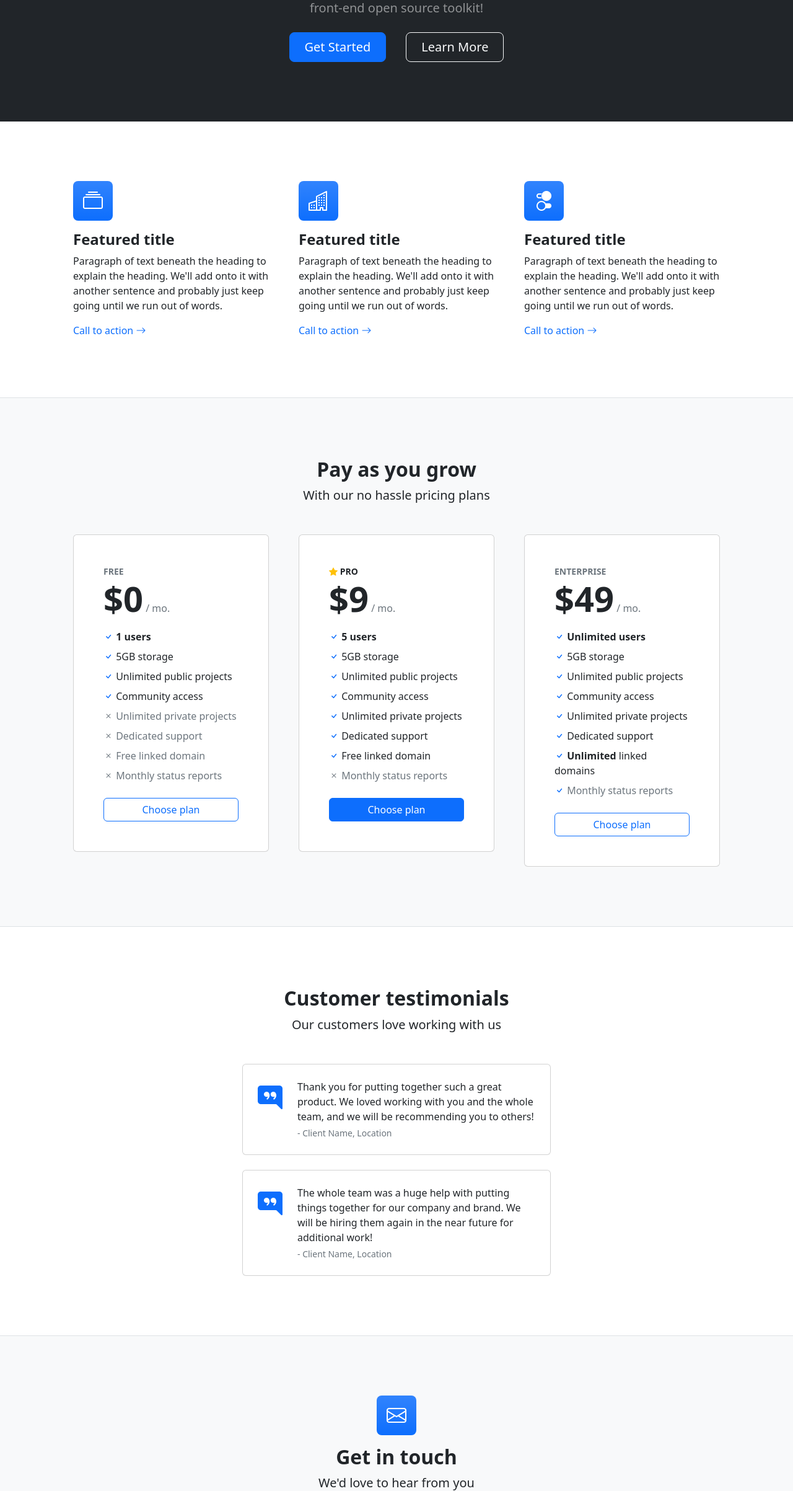
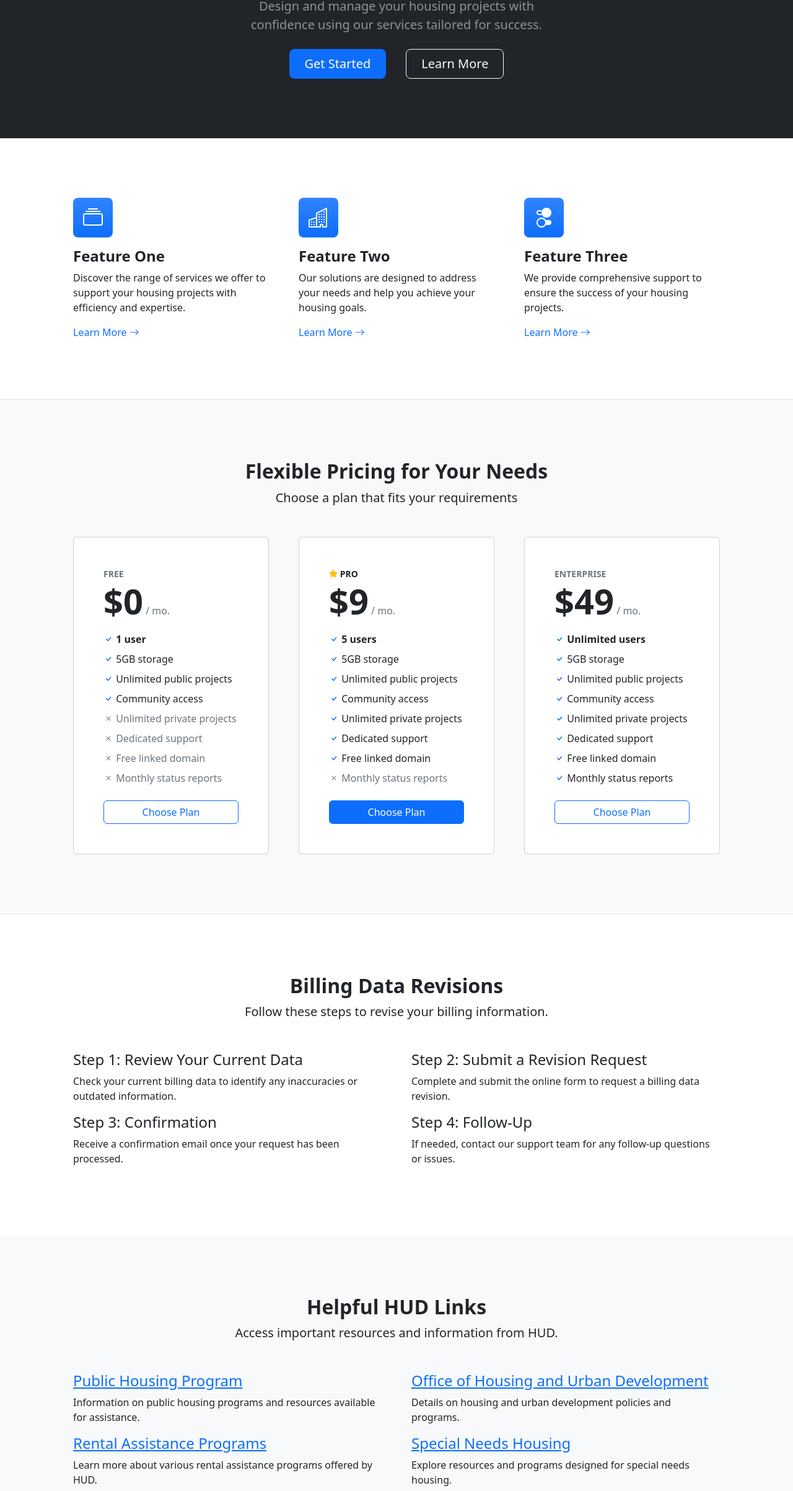
Before and after one commit to HOUSING-NEI/NEI, a plain HTML site: page index.html in a window 1280 px wide. Shown: the part 395-2800 px from the top of the page at 62% size. Drawn offline with nearby package versions, Linux system fonts and the light colour scheme.

Commit message:
Update index.html

```diff
--- a/index.html
+++ b/index.html
@@ -5,7 +5,7 @@
         <meta name="viewport" content="width=device-width, initial-scale=1, shrink-to-fit=no" />
         <meta name="description" content="" />
         <meta name="author" content="" />
-        <title>Business Frontpage - Start Bootstrap Template</title>
+        <title>Housing Agency Esperanza - Nueva Esperanza Intermediary</title>
         <!-- Favicon-->
         <link rel="icon" type="image/x-icon" href="assets/favicon.ico" />
         <!-- Bootstrap icons-->
@@ -17,7 +17,7 @@
         <!-- Responsive navbar-->
         <nav class="navbar navbar-expand-lg navbar-dark bg-dark">
             <div class="container px-5">
-                <a class="navbar-brand" href="#!">Start Bootstrap</a>
+                <a class="navbar-brand" href="#!">Housing Agency Esperanza</a>
                 <button class="navbar-toggler" type="button" data-bs-toggle="collapse" data-bs-target="#navbarSupportedContent" aria-controls="navbarSupportedContent" aria-expanded="false" aria-label="Toggle navigation"><span class="navbar-toggler-icon"></span></button>
                 <div class="collapse navbar-collapse" id="navbarSupportedContent">
                     <ul class="navbar-nav ms-auto mb-2 mb-lg-0">
@@ -25,6 +25,8 @@
                         <li class="nav-item"><a class="nav-link" href="#!">About</a></li>
                         <li class="nav-item"><a class="nav-link" href="#!">Contact</a></li>
                         <li class="nav-item"><a class="nav-link" href="#!">Services</a></li>
+                        <li class="nav-item"><a class="nav-link" href="#billing">Billing Revisions</a></li>
+                        <li class="nav-item"><a class="nav-link" href="#hud-links">Helpful HUD Links</a></li>
                     </ul>
                 </div>
             </div>
@@ -35,8 +37,8 @@
                 <div class="row gx-5 justify-content-center">
                     <div class="col-lg-6">
                         <div class="text-center my-5">
-                            <h1 class="display-5 fw-bolder text-white mb-2">Present your business in a whole new way</h1>
-                            <p class="lead text-white-50 mb-4">Quickly design and customize responsive mobile-first sites with Bootstrap, the world’s most popular front-end open source toolkit!</p>
+                            <h1 class="display-5 fw-bolder text-white mb-2">Empowering Your Journey with Nueva Esperanza Intermediary</h1>
+                            <p class="lead text-white-50 mb-4">Design and manage your housing projects with confidence using our services tailored for success.</p>
                             <div class="d-grid gap-3 d-sm-flex justify-content-sm-center">
                                 <a class="btn btn-primary btn-lg px-4 me-sm-3" href="#features">Get Started</a>
                                 <a class="btn btn-outline-light btn-lg px-4" href="#!">Learn More</a>
@@ -52,28 +54,28 @@
                 <div class="row gx-5">
                     <div class="col-lg-4 mb-5 mb-lg-0">
                         <div class="feature bg-primary bg-gradient text-white rounded-3 mb-3"><i class="bi bi-collection"></i></div>
-                        <h2 class="h4 fw-bolder">Featured title</h2>
-                        <p>Paragraph of text beneath the heading to explain the heading. We'll add onto it with another sentence and probably just keep going until we run out of words.</p>
+                        <h2 class="h4 fw-bolder">Feature One</h2>
+                        <p>Discover the range of services we offer to support your housing projects with efficiency and expertise.</p>
                         <a class="text-decoration-none" href="#!">
-                            Call to action
+                            Learn More
                             <i class="bi bi-arrow-right"></i>
                         </a>
                     </div>
                     <div class="col-lg-4 mb-5 mb-lg-0">
                         <div class="feature bg-primary bg-gradient text-white rounded-3 mb-3"><i class="bi bi-building"></i></div>
-                        <h2 class="h4 fw-bolder">Featured title</h2>
-                        <p>Paragraph of text beneath the heading to explain the heading. We'll add onto it with another sentence and probably just keep going until we run out of words.</p>
+                        <h2 class="h4 fw-bolder">Feature Two</h2>
+                        <p>Our solutions are designed to address your needs and help you achieve your housing goals.</p>
                         <a class="text-decoration-none" href="#!">
-                            Call to action
+                            Learn More
                             <i class="bi bi-arrow-right"></i>
                         </a>
                     </div>
                     <div class="col-lg-4">
                         <div class="feature bg-primary bg-gradient text-white rounded-3 mb-3"><i class="bi bi-toggles2"></i></div>
-                        <h2 class="h4 fw-bolder">Featured title</h2>
-                        <p>Paragraph of text beneath the heading to explain the heading. We'll add onto it with another sentence and probably just keep going until we run out of words.</p>
+                        <h2 class="h4 fw-bolder">Feature Three</h2>
+                        <p>We provide comprehensive support to ensure the success of your housing projects.</p>
                         <a class="text-decoration-none" href="#!">
-                            Call to action
+                            Learn More
                             <i class="bi bi-arrow-right"></i>
                         </a>
                     </div>
@@ -84,8 +86,8 @@
         <section class="bg-light py-5 border-bottom">
             <div class="container px-5 my-5">
                 <div class="text-center mb-5">
-                    <h2 class="fw-bolder">Pay as you grow</h2>
-                    <p class="lead mb-0">With our no hassle pricing plans</p>
+                    <h2 class="fw-bolder">Flexible Pricing for Your Needs</h2>
+                    <p class="lead mb-0">Choose a plan that fits your requirements</p>
                 </div>
                 <div class="row gx-5 justify-content-center">
                     <!-- Pricing card free-->
@@ -100,7 +102,7 @@
                                 <ul class="list-unstyled mb-4">
                                     <li class="mb-2">
                                         <i class="bi bi-check text-primary"></i>
-                                        <strong>1 users</strong>
+                                        <strong>1 user</strong>
                                     </li>
                                     <li class="mb-2">
                                         <i class="bi bi-check text-primary"></i>
@@ -131,7 +133,7 @@
                                         Monthly status reports
                                     </li>
                                 </ul>
-                                <div class="d-grid"><a class="btn btn-outline-primary" href="#!">Choose plan</a></div>
+                                <div class="d-grid"><a class="btn btn-outline-primary" href="#!">Choose Plan</a></div>
                             </div>
                         </div>
                     </div>
@@ -181,13 +183,13 @@
                                         Monthly status reports
                                     </li>
                                 </ul>
-                                <div class="d-grid"><a class="btn btn-primary" href="#!">Choose plan</a></div>
+                                <div class="d-grid"><a class="btn btn-primary" href="#!">Choose Plan</a></div>
                             </div>
                         </div>
                     </div>
                     <!-- Pricing card enterprise-->
                     <div class="col-lg-6 col-xl-4">
-                        <div class="card">
+                        <div class="card mb-5 mb-xl-0">
                             <div class="card-body p-5">
                                 <div class="small text-uppercase fw-bold text-muted">Enterprise</div>
                                 <div class="mb-3">
@@ -221,137 +223,105 @@
                                     </li>
                                     <li class="mb-2">
                                         <i class="bi bi-check text-primary"></i>
-                                        <strong>Unlimited</strong>
-                                        linked domains
+                                        Free linked domain
                                     </li>
-                                    <li class="text-muted">
+                                    <li class="mb-2">
                                         <i class="bi bi-check text-primary"></i>
                                         Monthly status reports
                                     </li>
                                 </ul>
-                                <div class="d-grid"><a class="btn btn-outline-primary" href="#!">Choose plan</a></div>
+                                <div class="d-grid"><a class="btn btn-outline-primary" href="#!">Choose Plan</a></div>
                             </div>
                         </div>
                     </div>
                 </div>
             </div>
         </section>
-        <!-- Testimonials section-->
-        <section class="py-5 border-bottom">
-            <div class="container px-5 my-5 px-5">
+        <!-- Billing Data Revisions section -->
+        <section class="py-5" id="billing">
+            <div class="container px-5 my-5">
                 <div class="text-center mb-5">
-                    <h2 class="fw-bolder">Customer testimonials</h2>
-                    <p class="lead mb-0">Our customers love working with us</p>
+                    <h2 class="fw-bolder">Billing Data Revisions</h2>
+                    <p class="lead mb-0">Follow these steps to revise your billing information.</p>
                 </div>
-                <div class="row gx-5 justify-content-center">
-                    <div class="col-lg-6">
-                        <!-- Testimonial 1-->
-                        <div class="card mb-4">
-                            <div class="card-body p-4">
-                                <div class="d-flex">
-                                    <div class="flex-shrink-0"><i class="bi bi-chat-right-quote-fill text-primary fs-1"></i></div>
-                                    <div class="ms-4">
-                                        <p class="mb-1">Thank you for putting together such a great product. We loved working with you and the whole team, and we will be recommending you to others!</p>
-                                        <div class="small text-muted">- Client Name, Location</div>
+                <div class="row gx-5">
+                    <div class="col-md-6">
+                        <h4>Step 1: Review Your Current Data</h4>
+                        <p>Check your current billing data to identify any inaccuracies or outdated information.</p>
                     </div>
+                    <div class="col-md-6">
+                        <h4>Step 2: Submit a Revision Request</h4>
+                        <p>Complete and submit the online form to request a billing data revision.</p>
                     </div>
+                    <div class="col-md-6">
+                        <h4>Step 3: Confirmation</h4>
+                        <p>Receive a confirmation email once your request has been processed.</p>
                     </div>
-                        </div>
-                        <!-- Testimonial 2-->
-                        <div class="card">
-                            <div class="card-body p-4">
-                                <div class="d-flex">
-                                    <div class="flex-shrink-0"><i class="bi bi-chat-right-quote-fill text-primary fs-1"></i></div>
-                                    <div class="ms-4">
-                                        <p class="mb-1">The whole team was a huge help with putting things together for our company and brand. We will be hiring them again in the near future for additional work!</p>
-                                        <div class="small text-muted">- Client Name, Location</div>
-                                    </div>
-                                </div>
-                            </div>
-                        </div>
+                    <div class="col-md-6">
+                        <h4>Step 4: Follow-Up</h4>
+                        <p>If needed, contact our support team for any follow-up questions or issues.</p>
                     </div>
                 </div>
             </div>
         </section>
-        <!-- Contact section-->
-        <section class="bg-light py-5">
-            <div class="container px-5 my-5 px-5">
+        <!-- Helpful HUD Links section -->
+        <section class="bg-light py-5 border-bottom" id="hud-links">
+            <div class="container px-5 my-5">
                 <div class="text-center mb-5">
-                    <div class="feature bg-primary bg-gradient text-white rounded-3 mb-3"><i class="bi bi-envelope"></i></div>
-                    <h2 class="fw-bolder">Get in touch</h2>
-                    <p class="lead mb-0">We'd love to hear from you</p>
+                    <h2 class="fw-bolder">Helpful HUD Links</h2>
+                    <p class="lead mb-0">Access important resources and information from HUD.</p>
                 </div>
-                <div class="row gx-5 justify-content-center">
-                    <div class="col-lg-6">
-                        <!-- * * * * * * * * * * * * * * *-->
-                        <!-- * * SB Forms Contact Form * *-->
-                        <!-- * * * * * * * * * * * * * * *-->
-                        <!-- This form is pre-integrated with SB Forms.-->
-                        <!-- To make this form functional, sign up at-->
-                        <!-- https://startbootstrap.com/solution/contact-forms-->
-                        <!-- to get an API token!-->
-                        <form id="contactForm" data-sb-form-api-token="API_TOKEN">
-                            <!-- Name input-->
-                            <div class="form-floating mb-3">
-                                <input class="form-control" id="name" type="text" placeholder="Enter your name..." data-sb-validations="required" />
-                                <label for="name">Full name</label>
-                                <div class="invalid-feedback" data-sb-feedback="name:required">A name is required.</div>
+                <div class="row gx-5">
+                    <div class="col-md-6">
+                        <h4><a href="https://www.hud.gov/program_offices/public_indian_housing/programs/ph" target="_blank">Public Housing Program</a></h4>
+                        <p>Information on public housing programs and resources available for assistance.</p>
                     </div>
-                            <!-- Email address input-->
-                            <div class="form-floating mb-3">
-                                <input class="form-control" id="email" type="email" placeholder="name@example.com" data-sb-validations="required,email" />
-                                <label for="email">Email address</label>
-                                <div class="invalid-feedback" data-sb-feedback="email:required">An email is required.</div>
-                                <div class="invalid-feedback" data-sb-feedback="email:email">Email is not valid.</div>
+                    <div class="col-md-6">
+                        <h4><a href="https://www.hud.gov/program_offices/housing/dfi" target="_blank">Office of Housing and Urban Development</a></h4>
+                        <p>Details on housing and urban development policies and programs.</p>
                     </div>
-                            <!-- Phone number input-->
-                            <div class="form-floating mb-3">
-                                <input class="form-control" id="phone" type="tel" placeholder="(123) 456-7890" data-sb-validations="required" />
-                                <label for="phone">Phone number</label>
-                                <div class="invalid-feedback" data-sb-feedback="phone:required">A phone number is required.</div>
+                    <div class="col-md-6">
+                        <h4><a href="https://www.hud.gov/topics/rental_assistance" target="_blank">Rental Assistance Programs</a></h4>
+                        <p>Learn more about various rental assistance programs offered by HUD.</p>
                     </div>
-                            <!-- Message input-->
-                            <div class="form-floating mb-3">
-                                <textarea class="form-control" id="message" type="text" placeholder="Enter your message here..." style="height: 10rem" data-sb-validations="required"></textarea>
-                                <label for="message">Message</label>
-                                <div class="invalid-feedback" data-sb-feedback="message:required">A message is required.</div>
-                            </div>
-                            <!-- Submit success message-->
-                            <!---->
-                            <!-- This is what your users will see when the form-->
-                            <!-- has successfully submitted-->
-                            <div class="d-none" id="submitSuccessMessage">
-                                <div class="text-center mb-3">
-                                    <div class="fw-bolder">Form submission successful!</div>
-                                    To activate this form, sign up at
-                                    <br />
-                                    <a href="https://startbootstrap.com/solution/contact-forms">https://startbootstrap.com/solution/contact-forms</a>
-                                </div>
-                            </div>
-                            <!-- Submit error message-->
-                            <!---->
-                            <!-- This is what your users will see when there is-->
-                            <!-- an error submitting the form-->
-                            <div class="d-none" id="submitErrorMessage"><div class="text-center text-danger mb-3">Error sending message!</div></div>
-                            <!-- Submit Button-->
-                            <div class="d-grid"><button class="btn btn-primary btn-lg disabled" id="submitButton" type="submit">Submit</button></div>
-                        </form>
+                    <div class="col-md-6">
+                        <h4><a href="https://www.hud.gov/program_offices/specialneedshousing" target="_blank">Special Needs Housing</a></h4>
+                        <p>Explore resources and programs designed for special needs housing.</p>
                     </div>
                 </div>
             </div>
         </section>
         <!-- Footer-->
-        <footer class="py-5 bg-dark">
-            <div class="container px-5"><p class="m-0 text-center text-white">Copyright &copy; Your Website 2023</p></div>
+        <footer class="py-4 py-lg-5 bg-dark text-white">
+            <div class="container px-5">
+                <div class="row gx-5">
+                    <div class="col-lg-4">
+                        <h5 class="text-white">Housing Agency Esperanza</h5>
+                        <p class="small">Empowering housing solutions and managing projects with excellence.</p>
+                    </div>
+                    <div class="col-lg-4">
+                        <h5 class="text-white">Quick Links</h5>
+                        <ul class="list-unstyled">
+                            <li><a class="text-white-50" href="#!">Privacy Policy</a></li>
+                            <li><a class="text-white-50" href="#!">Terms of Use</a></li>
+                            <li><a class="text-white-50" href="#!">FAQ</a></li>
+                        </ul>
+                    </div>
+                    <div class="col-lg-4">
+                        <h5 class="text-white">Contact Us</h5>
+                        <ul class="list-unstyled">
+                            <li><a class="text-white-50" href="mailto:info@housingagencyesperanza.org">info@housingagencyesperanza.org</a></li>
+                            <li><a class="text-white-50" href="#!">123 Main Street, Suite 400, City, State, ZIP</a></li>
+                            <li><a class="text-white-50" href="#!">+1 (123) 456-7890</a></li>
+                        </ul>
+                    </div>
+                </div>
+            </div>
         </footer>
         <!-- Bootstrap core JS-->
-        <script src="https://cdn.jsdelivr.net/npm/bootstrap@5.2.3/dist/js/bootstrap.bundle.min.js"></script>
+        <script src="https://cdn.jsdelivr.net/npm/@popperjs/core@2.11.6/dist/umd/popper.min.js"></script>
+        <script src="https://cdn.jsdelivr.net/npm/bootstrap@5.3.1/dist/js/bootstrap.min.js"></script>
         <!-- Core theme JS-->
         <script src="js/scripts.js"></script>
-        <!-- * * * * * * * * * * * * * * * * * * * * * * * * * * * * * * * * * * * * * * * *-->
-        <!-- * *                               SB Forms JS                               * *-->
-        <!-- * * Activate your form at https://startbootstrap.com/solution/contact-forms * *-->
-        <!-- * * * * * * * * * * * * * * * * * * * * * * * * * * * * * * * * * * * * * * * *-->
-        <script src="https://cdn.startbootstrap.com/sb-forms-latest.js"></script>
     </body>
 </html>
```
Lines whose indentation alone changed are shown as unchanged.
